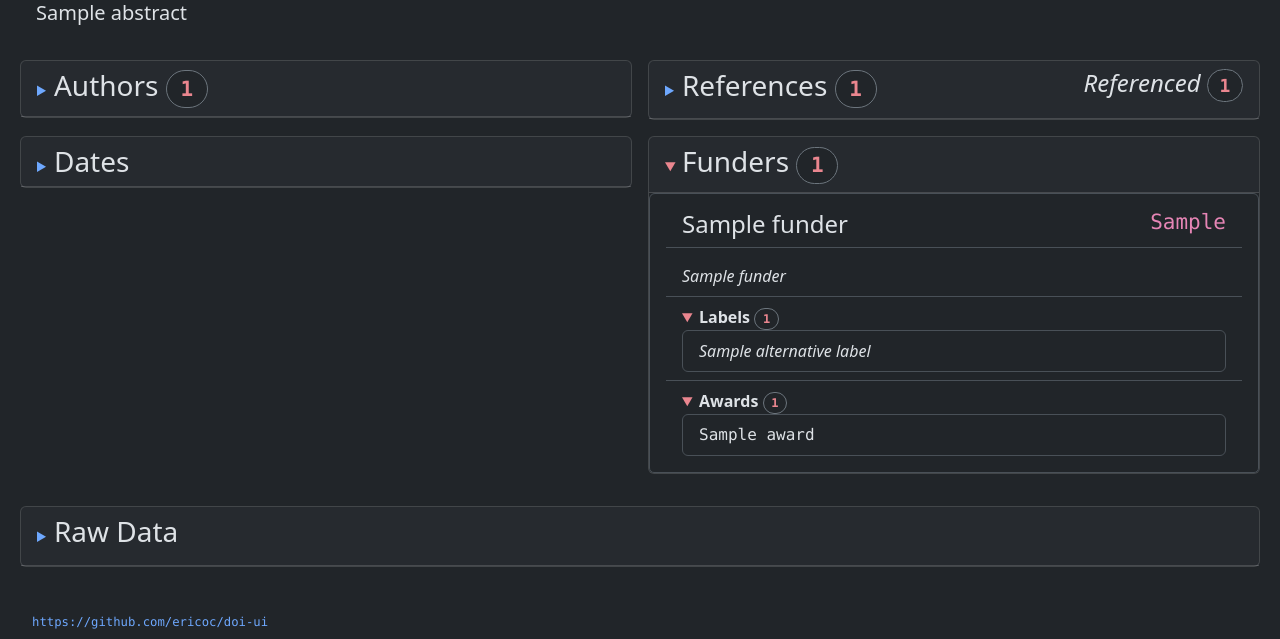
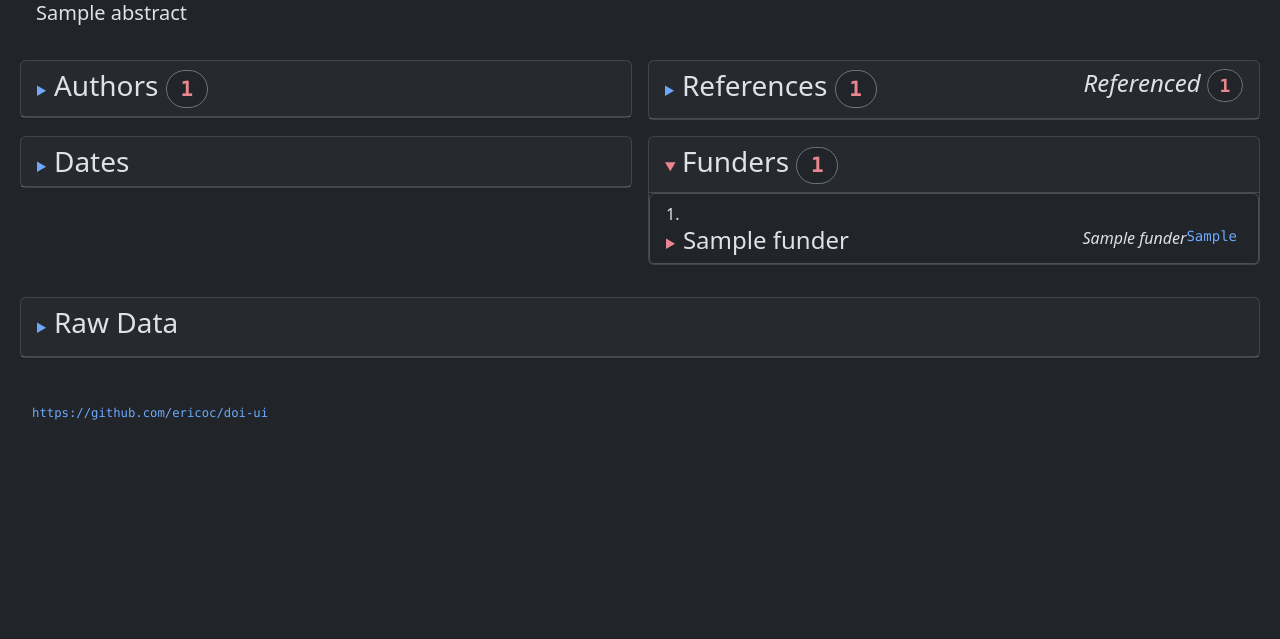
Before and after one commit to ericoc/doi-ui, a Flask app: template templates/index.html.j2 in a window 1280 px wide, after a click that opens the changed part. Shown: the part 259-898 px from the top of the page. After the commit the page ends 679 px from the top, so only its background shows below. Run offline with Flask 3, Linux system fonts and the light colour scheme; the template is opened without the code that fills it: most values are stand-ins (such as "Sample title", 1, 10 or a date in 2020); some libraries are stand-ins or nearby versions.

Commit message:
improve funder details

```diff
--- a/templates/index.html.j2
+++ b/templates/index.html.j2
@@ -1,23 +1,42 @@
 {%- macro render_funder(funder) %}
-        <li class="h4 list-group-item" title="{{ funder.name }}">
+                                        <details>
+                                            <summary>
+                                                <span class="h4" title="{{ funder.name }}">
                                                     {{ funder.name }}
+                                                </span>
     {%- if funder.fund_doi %}
-            <code class="float-end text-end">{{ funder.fund_doi }}</code>
+                                                <code class="float-end text-end" title="{{ funder.fund_doi }}">
+                                                    <a href="https://data.crossref.org/fundingdata/funder/{{ funder.fund_doi }}" target="_blank">{{ funder.fund_doi }}</a>
+                                                </code>
     {%- endif %}
-        </li>
     {%- if funder.preferred_label and funder.preferred_label != funder.name %}
-        <li class="fst-italic list-group-item">
+                                                <span class="fst-italic float-end text-end">
                                                     {{ funder.preferred_label }}
-        </li>
+                                                </span>
+    {%- endif %}
+                                            </summary>
+    {%- if funder.region %}
+                                            <p class="Region: {{ funder.region }}">
+                                                <b>Region</b>: <i>{{ funder.region }}</i>
+                                            </p>
+    {%- endif %}
+    {%- if funder.body_type or funder.body_subtype %}
+                                            <p class="small fst-italic">
+        {%- if funder.body_type %}
+                                                {{ funder.body_type }}
+        {%- endif %}
+        {%- if funder.body_subtype %}
+                                                ({{ funder.body_subtype }})
+        {%- endif %}
+                                            </p>
     {%- endif %}
     {%- if funder.alternative_labels %}
-        <li class="list-group-item">
                                             <details open>
                                                 <summary title="Labels">
                                                     <b>Labels</b>
                                                     <code class="badge bg-dark rounded-pill border border-secondary text-danger-emphasis">{{ funder.alternative_labels|length }}</code>
                                                 </summary>
-                <ol class="list-group">
+                                                <ol class="list-group list-group-numbered">
         {%- for alternative_label in funder.alternative_labels %}
                                                     <li class="fst-italic list-group-item list-group-item-action">
                                                         {{ alternative_label }}
@@ -25,16 +44,14 @@
         {%- endfor %}
                                                 </ol>
                                             </details>
-        </li>
     {%- endif %}
     {%- if funder.awards %}
-        <li class="list-group-item">
                                             <details open>
                                                 <summary title="Awards">
                                                     <b>Awards</b>
                                                     <code class="badge bg-dark rounded-pill border border-secondary text-danger-emphasis">{{ funder.awards|length }}</code>
                                                 </summary>
-                <ol class="list-group">
+                                                <ol class="list-group list-group-numbered">
         {%- for award in funder.awards %}
                                                     <li class="font-monospace list-group-item list-group-item-action" id="award-{{ award }}" title="{{ award }}">
                                                         {{ award }}
@@ -42,7 +59,7 @@
         {%- endfor %}
                                                 </ol>
                                             </details>
-        </li>
+                                        </details>
     {%- endif %}
 {%- endmacro %}
 {%- macro render_reference(reference) %}
@@ -360,15 +377,13 @@
         {%- if debug %}
                             <!-- {{ doi.funders }} -->
         {%- endif %}
-                            <ol class="list-group">
+                            <ol class="list-group list-group-numbered">
         {%- for funder in doi.funders %}
             {%- if debug %}
                                 <!-- {{ funder }} -->
             {%- endif %}
-                                <li class="list-group-item">
-                                    <ol class="list-group list-group-flush" id="funder-{{ funder.anchor }}">
+                                <li class="list-group-item list-group-item-action">
                                     {{ render_funder(funder) }}
-                                    </ol>
                                 </li>
         {%- endfor %}
                             </ol>
```
Also changed, not shown: doi/funder.py (+5 -5 lines). Lines whose indentation alone changed are shown as unchanged.
